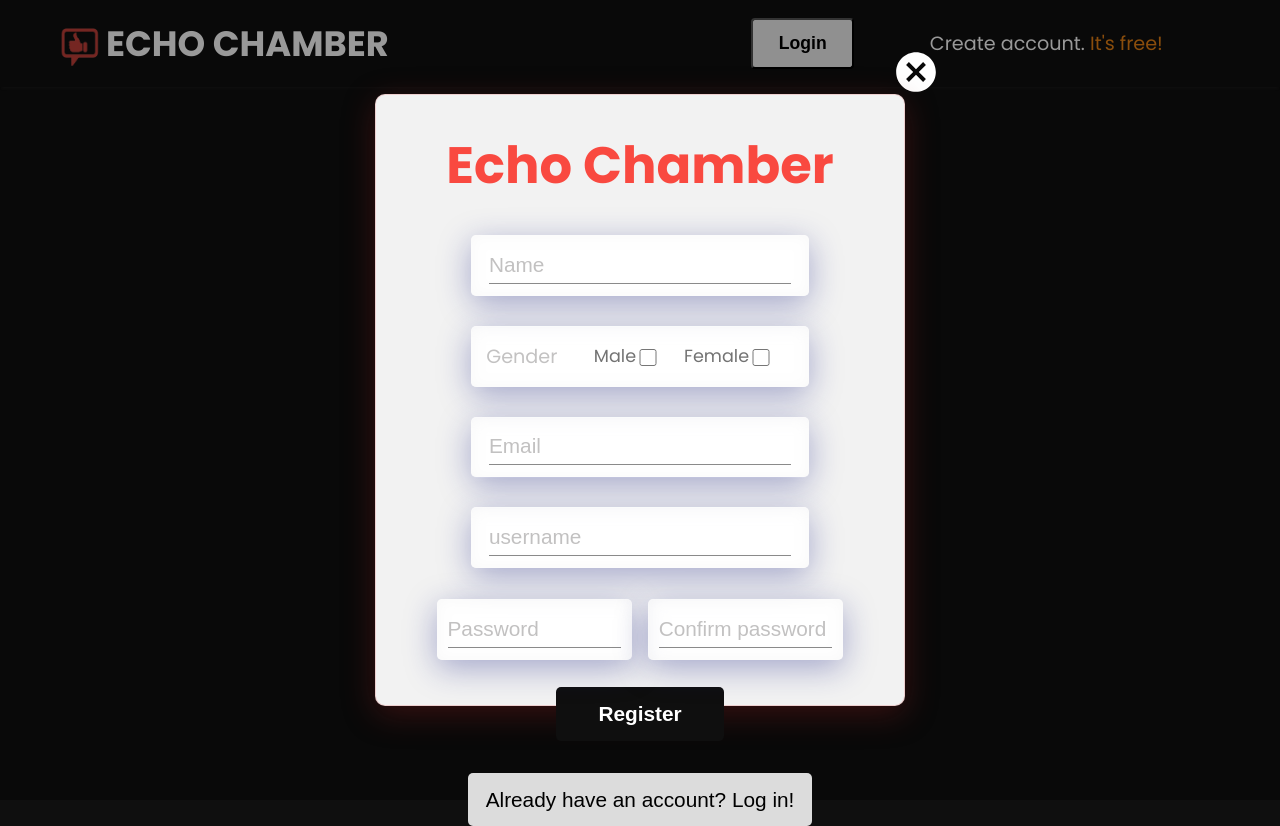
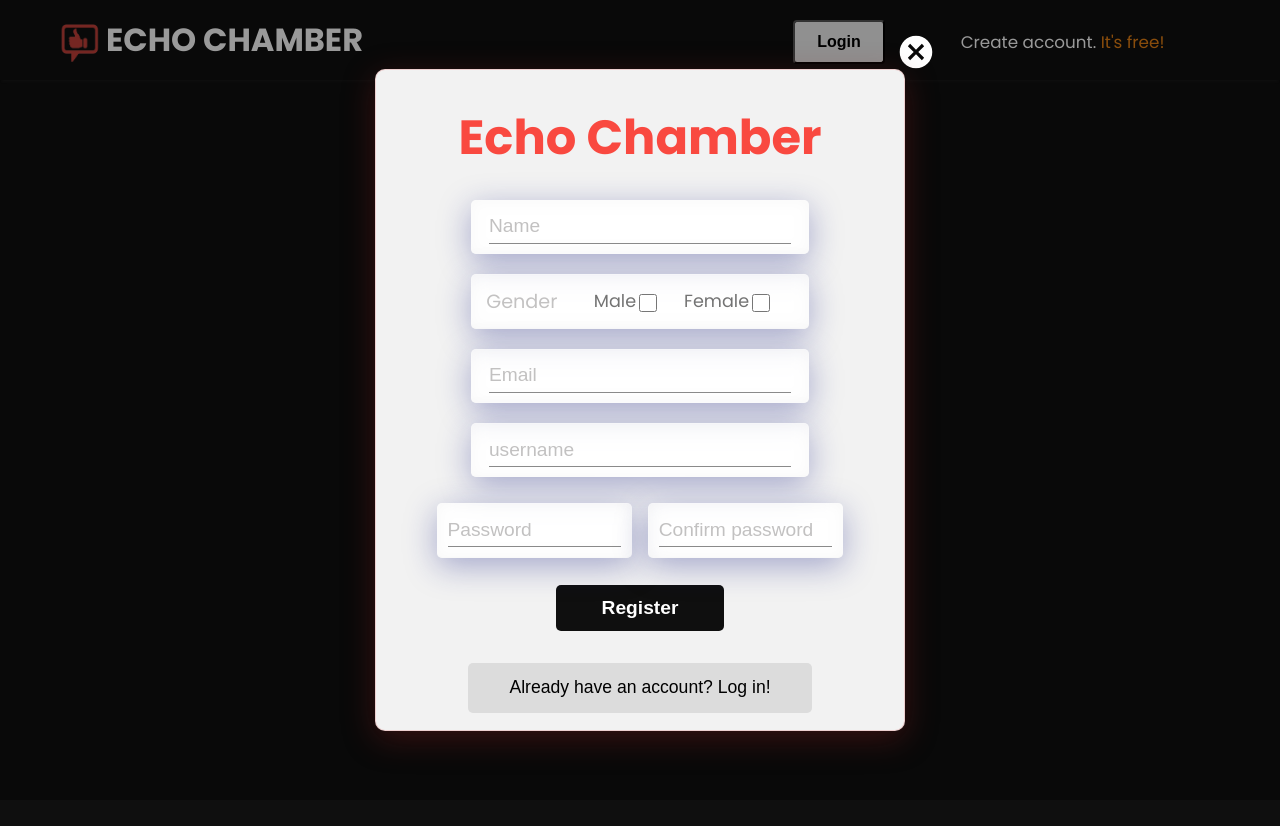
Before and after one commit to sarthakagarwal882/EchoChamber, a React (Vite) app in the folder frontend/: page /signup in a window 1280 px wide. After the commit the page ends 800 px from the top, so only its background shows below. Built offline with nearby package versions, Linux system fonts and the light colour scheme.

Commit message:
design size update

```diff
--- a/frontend/src/components/Navbar.jsx
+++ b/frontend/src/components/Navbar.jsx
@@ -53,7 +53,7 @@ const Navbar = () => {
                     {
                         ('username' in state) ?
                             <div className="nav-dropdown">
-                                <div onClick={setDropdownFunc} className="profile-div">
+                                <div role="button" onClick={setDropdownFunc} className="profile-div">
                                     <p>{state.username}</p>
                                     <span className={setProfileImg()}></span>
                                 </div>
--- a/frontend/src/components/NavbarStyles.css
+++ b/frontend/src/components/NavbarStyles.css
@@ -6,6 +6,7 @@
     padding: 0.9rem 4rem;
     box-shadow: 0 4px 2px -2px rgba(50, 50, 50, 0.2);
     background-color: #0f0f0f;
+    height: 5rem;
 }
 
 .navbar a {
@@ -19,7 +20,7 @@
     align-items: center;
     color: #ffffff;
     font-weight: 700;
-    font-size: 2.2rem;
+    font-size: 2rem;
 }
 
 
@@ -35,17 +36,10 @@
     transform: rotate(180deg);
 }
 
-
-
-
 .nav-auth {
     display: flex;
     flex-direction: row;
     margin: auto 2vw auto 0;
-}
-
-.nav-auth a {
-    text-decoration: none;
 }
 
 .profile-div {
@@ -54,7 +48,7 @@
     align-items: center;
     background-color: rgb(61, 61, 61);
     cursor: pointer;
-    padding: 0.6rem 1.2rem;
+    padding: 0.5rem 1rem;
     border-radius: 5px;
 }
 
@@ -99,7 +93,7 @@
     margin: 0 !important;
     right: 0;
     top: 4.3rem;
-    width: 9.5rem;
+    width: 9.1rem;
     border-radius: 5px;
     background-color: #282828;
 }
@@ -125,7 +119,7 @@
 }
 
 .nav-create-account-link{
-    padding: 0.7rem 1.5rem;
+    padding: 0.7rem 1.4rem;
     margin: 0.1rem;
     transition: 0.05s ease-in-out;
     border: 2px solid transparent;
@@ -137,7 +131,7 @@
 
 .nav-create-account-p {
     color: #ffffff;
-    font-size: 1.2rem;
+    font-size: 1.05rem;
 }
 
 .nav-create-account-p span {
@@ -159,9 +153,10 @@
     margin: 0 3rem 0 0;
 }
 .nav-login-link button{
-    padding:0.8rem 1.6rem;
+    padding:0.7rem 1.4rem;
+    margin: 0.1rem;
     border-radius: 4px;
-    font-size: 1.1rem;
+    font-size: 1rem;
     cursor: pointer;
     font-weight: 600;
 }
--- a/frontend/src/components/authentication/LoginStyles.css
+++ b/frontend/src/components/authentication/LoginStyles.css
@@ -27,13 +27,13 @@
     position: absolute;
     top: 0;
     right: 0;
-    transform: scale(1.7);
+    transform: scale(1.4);
 }
 
 .login {
     text-align: center;
     width: 92%;
-    height: 90%;
+    height: 92%;
 
     background: rgba(255, 255, 255, 0.95);
     box-shadow: 0 8px 32px 0 rgba(135, 31, 31, 0.37);
@@ -51,7 +51,7 @@
 
 .login h1 {
     color: #f94940;
-    font-size: 3.2rem;
+    font-size: 3rem;
     display: flex;
     align-items: center;
     margin: 0 0 0 0;
@@ -64,7 +64,7 @@
 
 .login form {
     padding-top: 4rem;
-    margin: 0 0 -4rem 0;
+    margin: -2rem 0 -4rem 0;
     width: 80%;
     display: flex;
     flex-direction: column;
@@ -85,7 +85,7 @@
 
     margin: 25px;
     border-radius: 5px;
-    height: 3.8rem;
+    height: 3.5rem;
 }
 
 .login input {
@@ -110,8 +110,8 @@
 .btn-login {
     width: 40%;
     margin: 0.7rem auto 0;
-    padding: 15px;
-    font-size: 1.3rem;
+    padding: 12px;
+    font-size: 1.2rem;
     font-weight: 600;
     border-radius: 5px;
     cursor: pointer;
@@ -129,13 +129,13 @@
     text-decoration: none;
     color: #434141;
     display: block;
-    width: 30%;
+    width: 40%;
     margin: auto;
 }
 
 .forgot-pass {
     margin: 0.5rem 0 0 0;
-    font-size: 1.1rem;
+    font-size: 1rem;
     display: block;
 }
 
@@ -149,7 +149,7 @@
     width: 100%;
     padding: 0.9rem 0 0.9rem 0;
     cursor: pointer;
-    font-size: 1.3rem;
+    font-size: 1.1rem;
     font-weight: 500;
     border-radius: 5px;
     border: none;
--- a/frontend/src/components/authentication/SignUpStyles.css
+++ b/frontend/src/components/authentication/SignUpStyles.css
@@ -14,7 +14,7 @@
 
 .signup-cover {
     width: 45%;
-    height: 85%;
+    height: 90%;
     margin: auto;
     display: flex;
     justify-content: center;
@@ -26,12 +26,12 @@
     position: absolute;
     top: 0;
     right: 0;
-    transform: scale(1.7);
+    transform: scale(1.4);
 }
 
 .signup {
     width: 92%;
-    height: 90%;
+    height: 92%;
     display: flex;
     flex-direction: column;
     align-items: center;
@@ -48,7 +48,7 @@
 
 .signup h1 {
     color: #f94940;
-    font-size: 3.2rem;
+    font-size: 3rem;
     display: flex;
     align-items: center;
     margin: 0 0 1rem 0;
@@ -82,19 +82,19 @@
     border-radius: 10px;
     border: 1px solid rgba(255, 255, 255, 0.18);
 
-    margin: 15px 25px;
+    margin: 10px 20px;
     border-radius: 5px;
-    height: 3.8rem;
+    height: 3.4rem;
 }
 
 .signup form input {
     width: 90%;
-    height: 2.3rem;
+    height: 2.1rem;
     background-color: transparent !important;
     border: none;
     border-bottom: 0.7px solid #8a8a8a;
     color: #484848;
-    font-size: 1.3rem;
+    font-size: 1.2rem;
 }
 
 .signup form input:focus {
@@ -119,8 +119,8 @@
 .btn-register {
     width: 40%;
     margin: 0.7rem auto 0;
-    padding: 15px;
-    font-size: 1.3rem;
+    padding: 12px;
+    font-size: 1.2rem;
     font-weight: 600;
     border-radius: 5px;
     cursor: pointer;
@@ -144,7 +144,7 @@
     width: 100%;
     padding: 0.9rem 0 0.9rem 0;
     cursor: pointer;
-    font-size: 1.3rem;
+    font-size: 1.1rem;
     font-weight: 500;
     border-radius: 5px;
     border: none;
```
